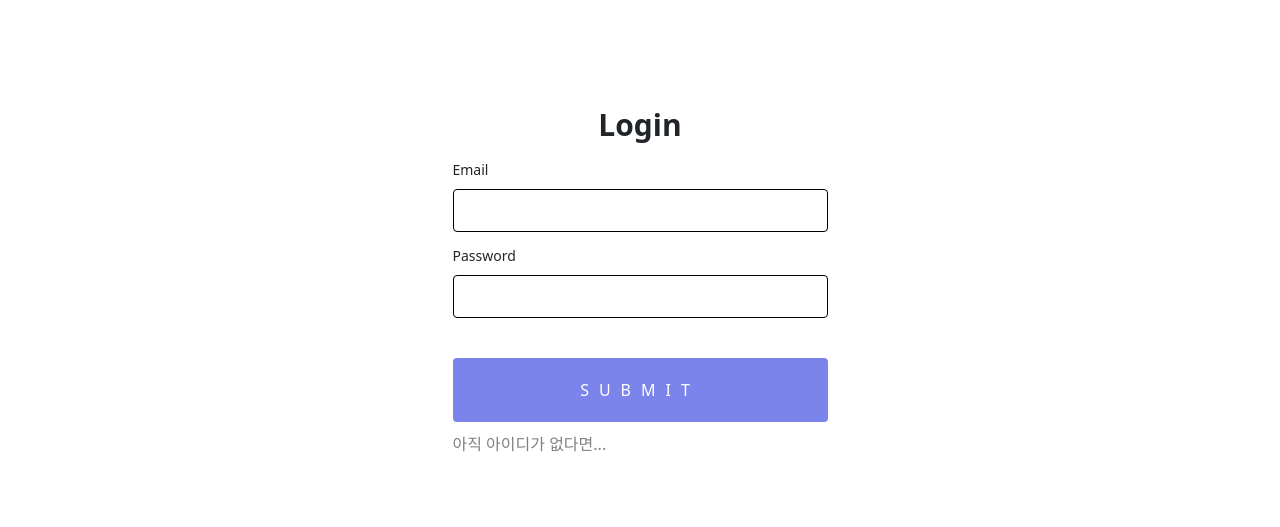
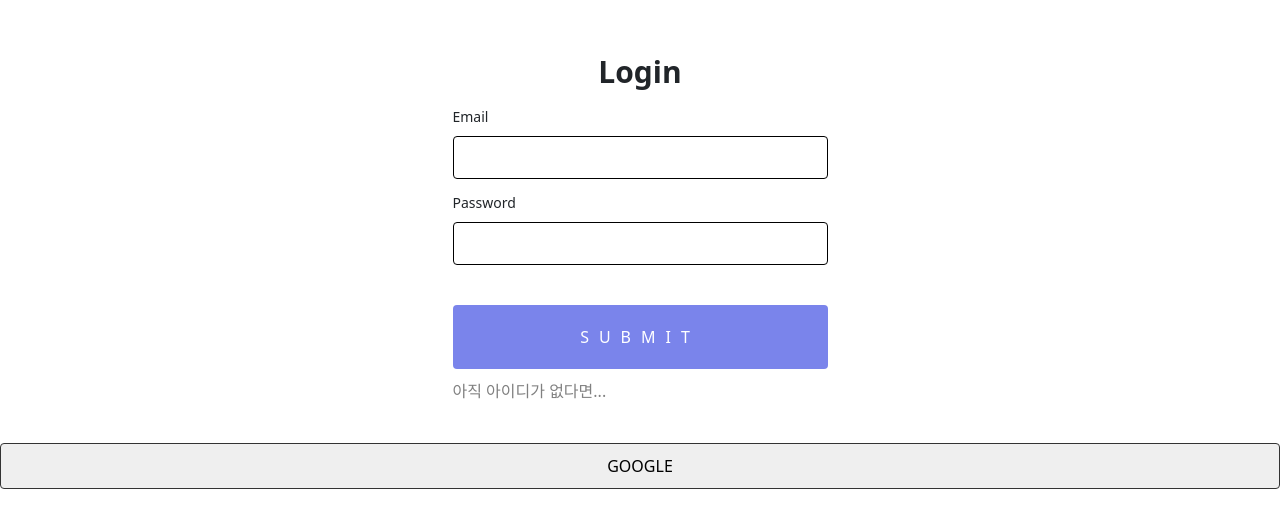
Before and after one commit to munseunggyu/chatting_app, a React (Create React App) app: page /login in a window 1280 px wide. Shown: the part 119-646 px from the top of the page. Built offline with nearby package versions, Linux system fonts and the light colour scheme; no server answers.

Commit message:
Add google 계정 연동

```diff
--- a/src/components/LoginPage/index.js
+++ b/src/components/LoginPage/index.js
@@ -3,13 +3,17 @@ import { Link, useNavigate } from 'react-router-dom';
 import { useForm } from 'react-hook-form';
 import firebase from '../../firebase';
 import app from '../../firebase';
-import { getAuth, signInWithEmailAndPassword } from 'firebase/auth';
+import { getAuth, GoogleAuthProvider, signInWithEmailAndPassword, signInWithPopup } from 'firebase/auth';
 
 function LoginPage() {
   const navigate = useNavigate()
   const { register, handleSubmit, formState: { errors } } = useForm();
   const [errorFromSubmit, setErrorFromSubmit] = useState("")
   const [loading, setLoading] = useState(false);
+  const onSocialClick = async () => {
+    const googleProvider = new GoogleAuthProvider()
+    await signInWithPopup(getAuth(app),googleProvider)
+  }
   const onSubmit = async (data) => {
 
   try {
@@ -44,9 +48,12 @@ function LoginPage() {
       {errorFromSubmit &&
       <p>{errorFromSubmit}</p>
       }
+
       <input type="submit" disabled={loading} />
       <Link className='link' to="/register">아직 아이디가 없다면... </Link>
     </form>
+    <button onClick={onSocialClick}>Google</button>
+
   </article>
   )}
 
```
